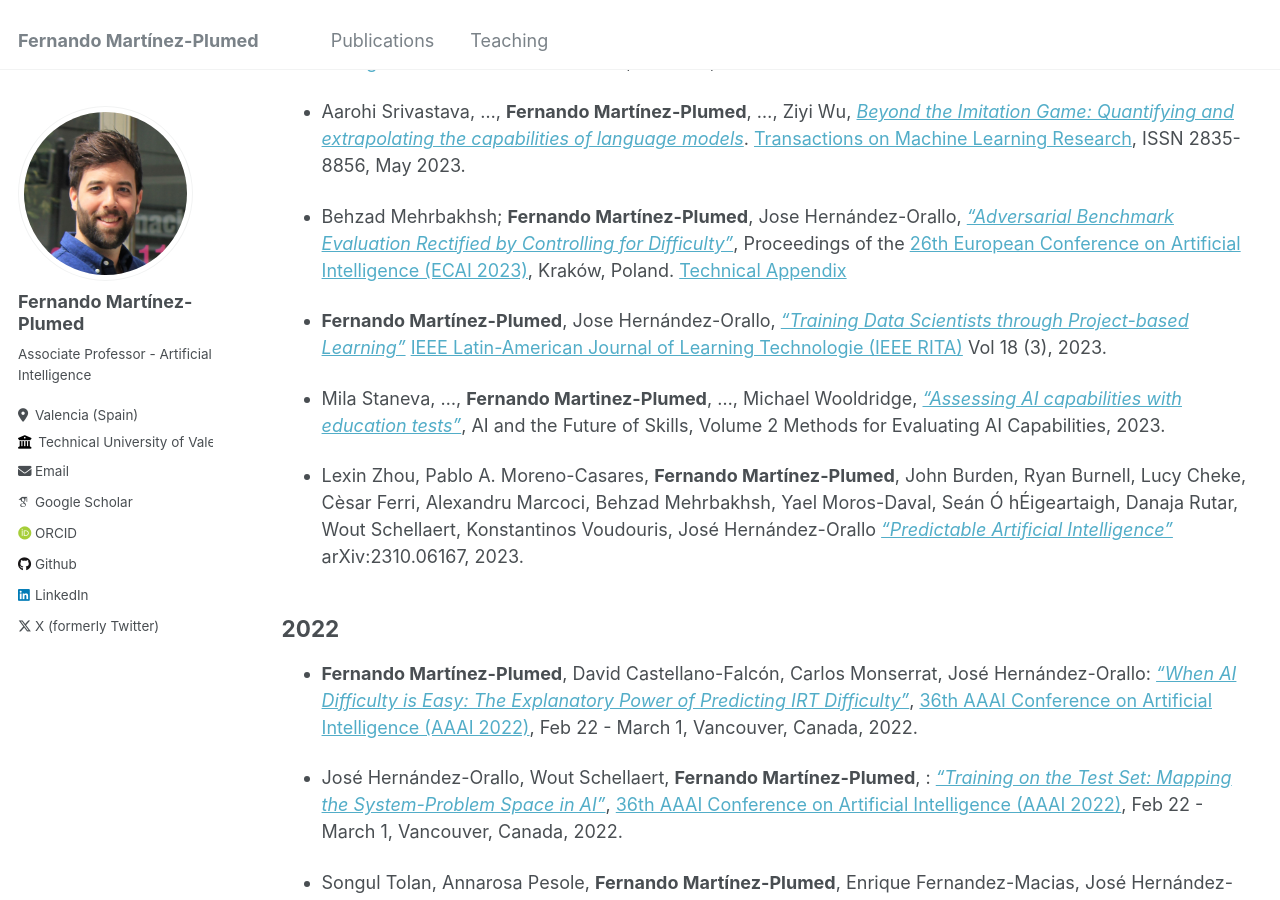
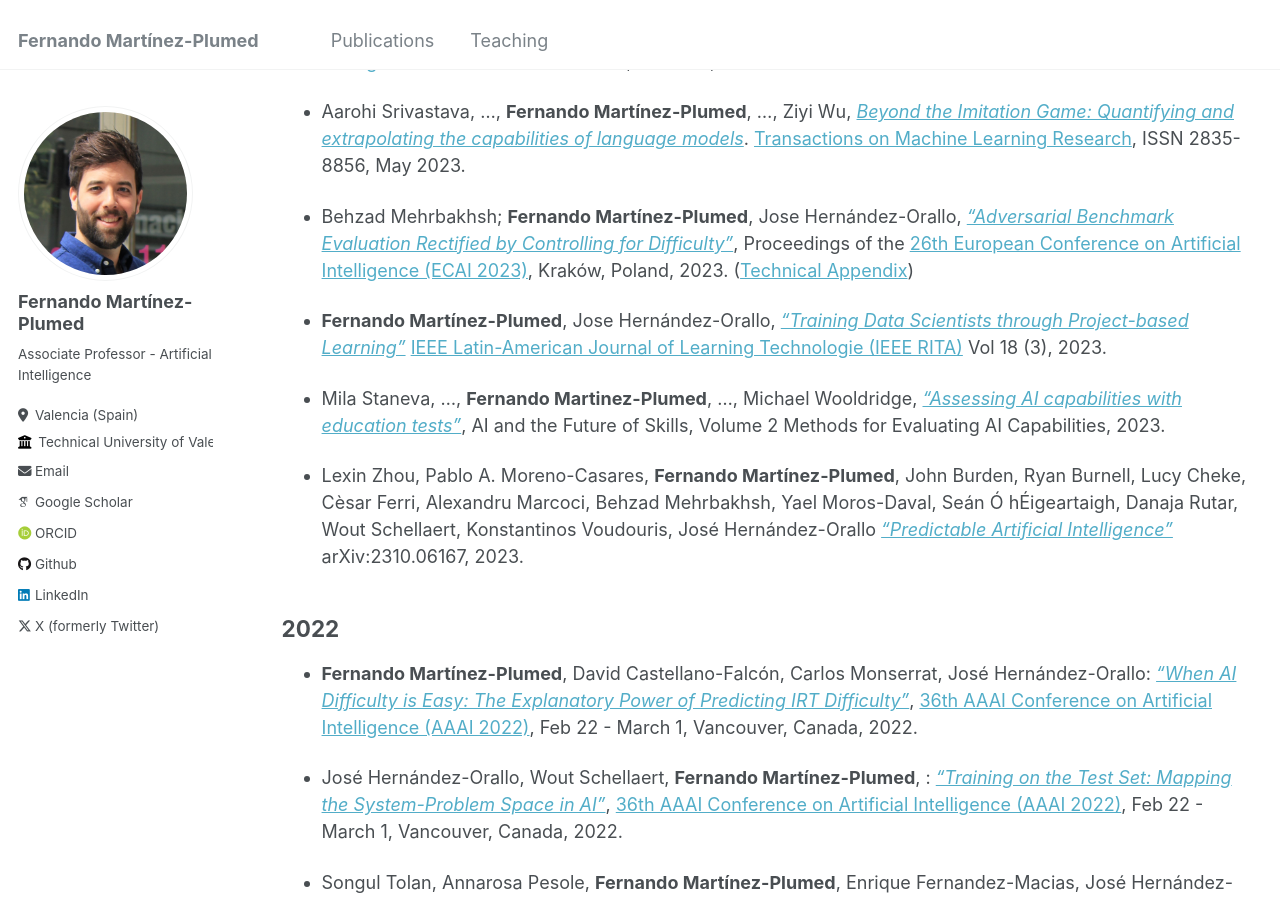
Before and after one commit to nandomp/nandomp.github.io, a Jekyll site: the page built from _pages/publications.md, in a window 1280 px wide and 900 px high, scrolled down 1004 px. Built offline with Jekyll 4.4.1, drawn with Linux system fonts in a browser that asks for light colours; some web fonts are replaced.

Commit message:
Update publications.md

```diff
--- a/_pages/publications.md
+++ b/_pages/publications.md
@@ -28,7 +28,7 @@ results in AI"*](https://doi.org/10.1126/science.adf6369). [Science](https://www
 
 * Aarohi Srivastava, ..., **Fernando Martínez-Plumed**, ..., Ziyi Wu, [*Beyond the Imitation Game: Quantifying and extrapolating the capabilities of language models*](https://openreview.net/pdf?id=uyTL5Bvosj). [Transactions on Machine Learning Research](https://www.jmlr.org/tmlr/index.html), ISSN 2835-8856, May 2023.
 
-* Behzad Mehrbakhsh; **Fernando Martínez-Plumed**, Jose Hernández-Orallo, [*"Adversarial Benchmark Evaluation Rectified by Controlling for Difficulty"*](https://ebooks.iospress.nl/doi/10.3233/FAIA230454), Proceedings of the [26th European Conference on Artificial Intelligence (ECAI 2023)](https://ecai2023.eu/),  Kraków, Poland. [Technical Appendix](https://riunet.upv.es/handle/10251/195689)
+* Behzad Mehrbakhsh; **Fernando Martínez-Plumed**, Jose Hernández-Orallo, [*"Adversarial Benchmark Evaluation Rectified by Controlling for Difficulty"*](https://ebooks.iospress.nl/doi/10.3233/FAIA230454), Proceedings of the [26th European Conference on Artificial Intelligence (ECAI 2023)](https://ecai2023.eu/),  Kraków, Poland, 2023. ([Technical Appendix](https://riunet.upv.es/handle/10251/195689))
 
 * **Fernando Martínez-Plumed**, Jose Hernández-Orallo, [*"Training Data Scientists through Project-based Learning"*](https://doi.org/10.1109/RITA.2023.3302954) [IEEE Latin-American Journal of Learning Technologie (IEEE RITA)](https://ieeexplore.ieee.org/xpl/RecentIssue.jsp?punumber=6245520) Vol 18 (3), 2023.
 
```
